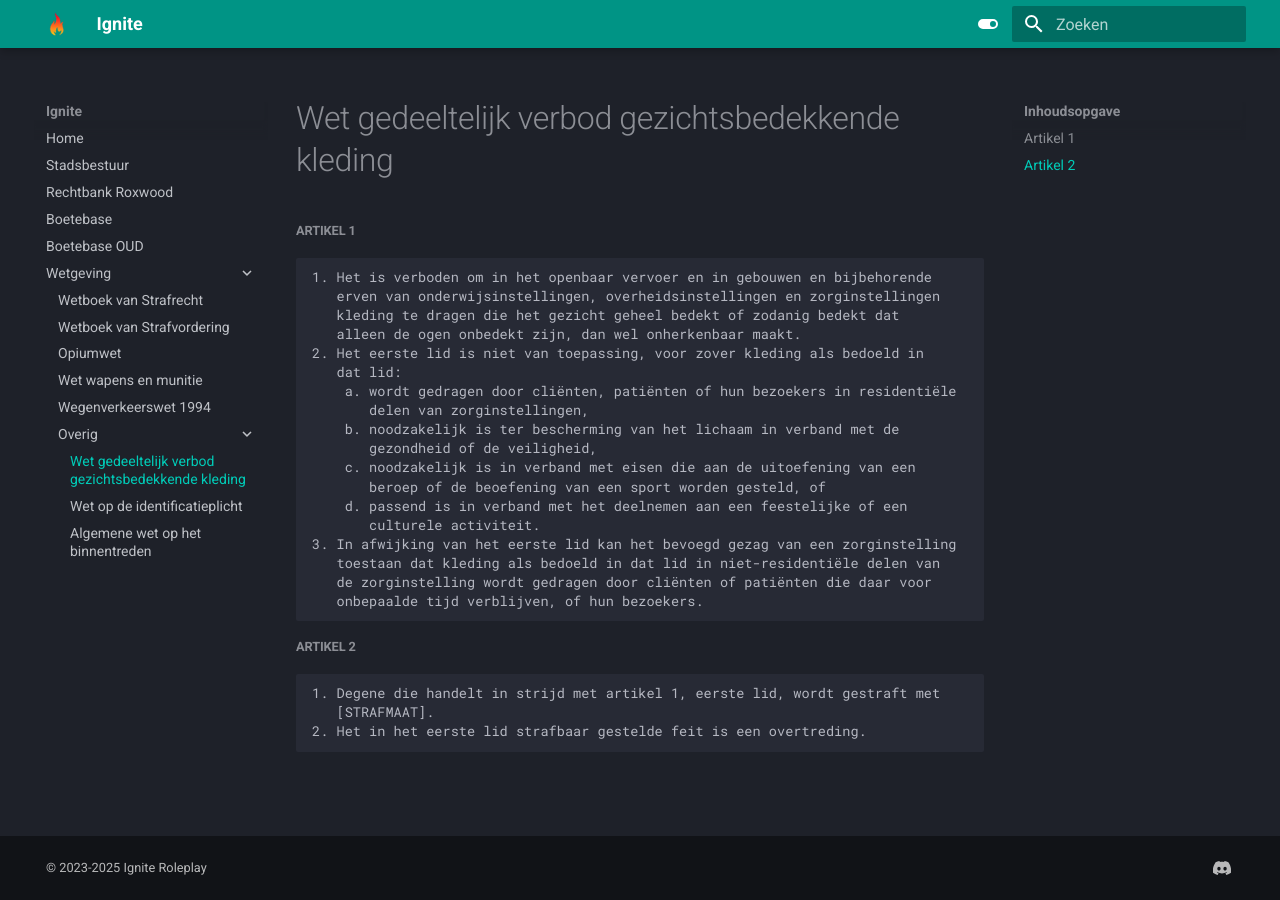
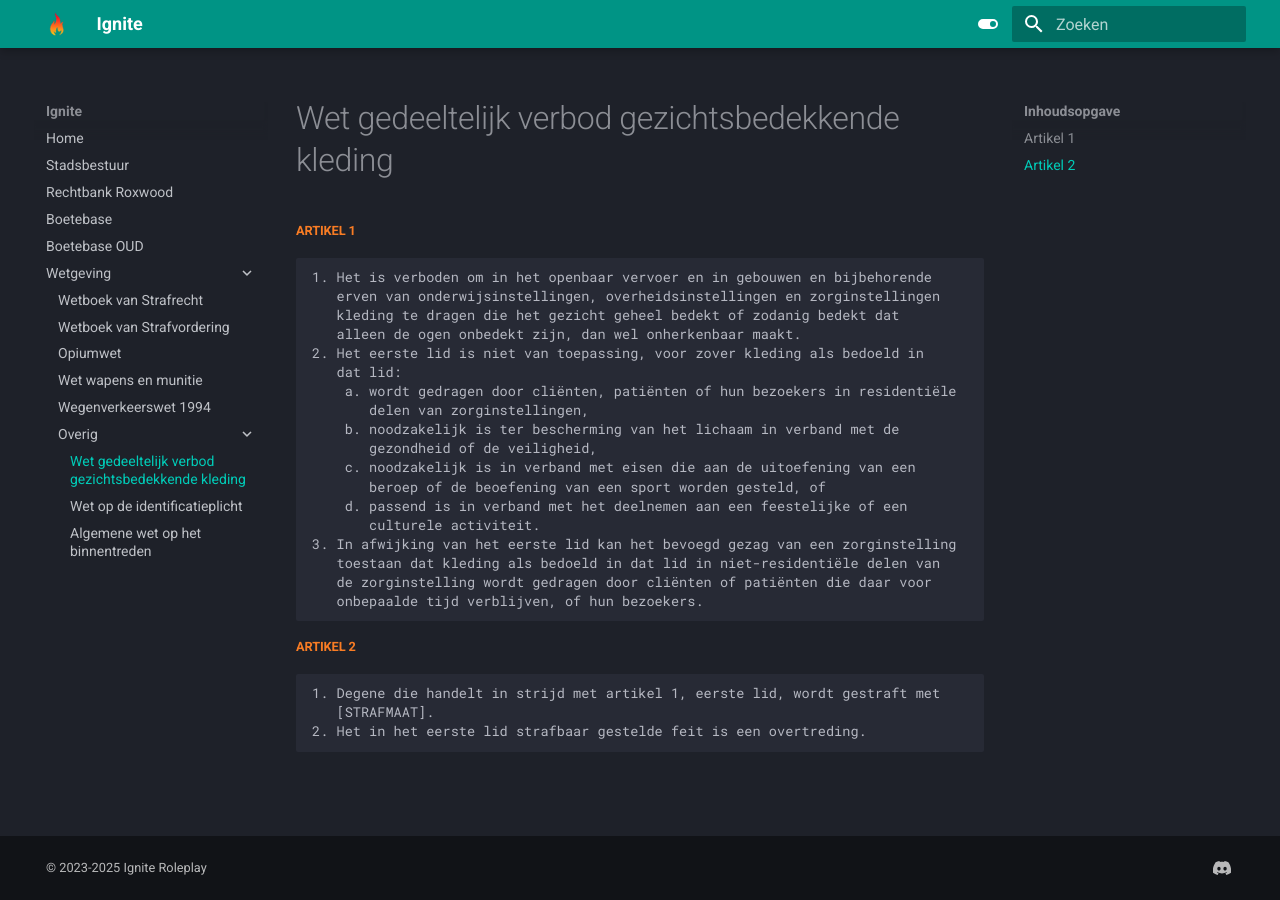
Before and after one commit to NLDenny/wetboek, an MkDocs documentation site: the page built from docs/overig/wgvgk.md, in a window 1280 px wide. Built offline with MkDocs 1.6.1 and Material for MkDocs 9.7.7, drawn with Linux system fonts in a browser that asks for light colours.

Commit message:
Update wgvgk.md

````diff
--- a/docs/overig/wgvgk.md
+++ b/docs/overig/wgvgk.md
@@ -1,6 +1,6 @@
 # Wet gedeeltelijk verbod gezichtsbedekkende kleding
 
-#####Artikel 1
+#####<span style="color: #f87c24;">Artikel 1</span>
 ```
 1. Het is verboden om in het openbaar vervoer en in gebouwen en bijbehorende
    erven van onderwijsinstellingen, overheidsinstellingen en zorginstellingen
@@ -22,7 +22,7 @@
    onbepaalde tijd verblijven, of hun bezoekers.
 ```
 
-#####Artikel 2
+#####<span style="color: #f87c24;">Artikel 2</span>
 ```
 1. Degene die handelt in strijd met artikel 1, eerste lid, wordt gestraft met
    [STRAFMAAT].
````
